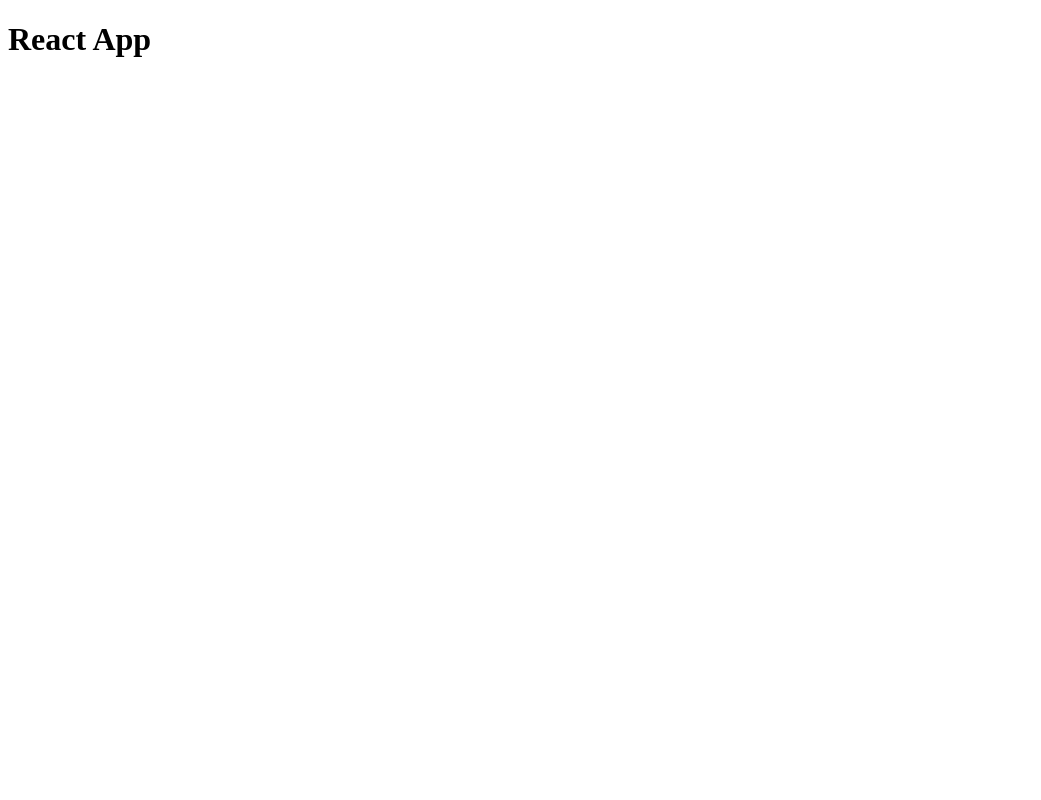
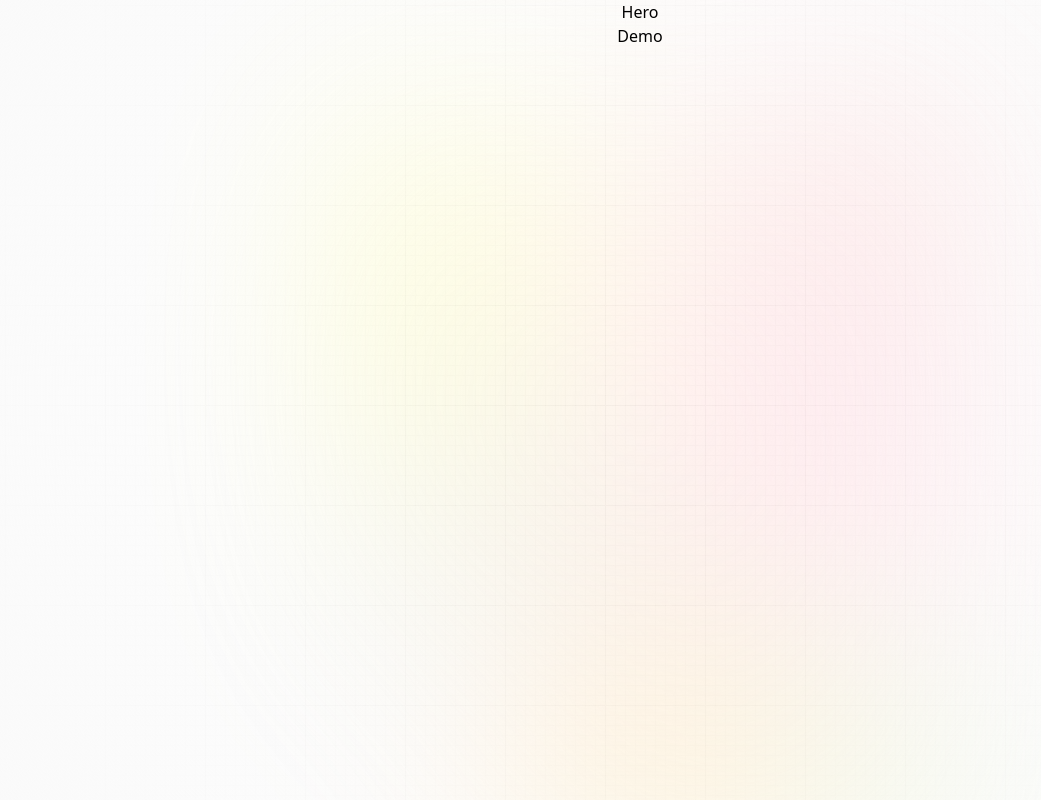
Before and after one commit to MariusTanase/AI-Summarizer, a React (Vite) app: page / in a window 1280 px wide. Shown: the whole page, without its empty margins (0-1041 px from the left). Built offline with nearby package versions, Linux system fonts and the light colour scheme; a web font is replaced by a local one.

Commit message:
Adding the components and custom tailwind classes

```diff
--- a/index.html
+++ b/index.html
@@ -9,8 +9,7 @@
   <link href="https://api.fontshare.com/v2/css?f[]=satoshi@1,900,700,500,300,400&display=swap" rel="stylesheet" />
   <link rel="preconnect" href="https://fonts.googleapis.com" />
   <link rel="preconnect" href="https://fonts.gstatic.com" crossorigin />
-  <link href="https://fonts.googleapis.com/css2?family=Inter:wght@100;200;300;400;500;600;700;800;900&display=swap"
-    rel="stylesheet" />
+  <link href="https://fonts.googleapis.com/css2?family=Inter:wght@100;200;300;400;500;600;700;800;900&display=swap" rel="stylesheet" />
 
 
   <title>Ai Summz</title>
--- a/src/App.css
+++ b/src/App.css
@@ -1,3 +1,115 @@
 @tailwind base;
 @tailwind components;
 @tailwind utilities;
+
+/*
+  Note: The styles for this gradient grid background is heavily inspired by the creator of (https://dub.sh) – all credits goes to them!
+*/
+
+.main {
+  width: 100vw;
+  min-height: 100vh;
+  position: fixed;
+  display: flex;
+  justify-content: center;
+  padding: 120px 24px 160px 24px;
+  pointer-events: none;
+}
+
+.main:before {
+  background: radial-gradient(circle, rgba(2, 0, 36, 0) 0, #fafafa 100%);
+  position: absolute;
+  content: "";
+  z-index: 2;
+  width: 100%;
+  height: 100%;
+  top: 0;
+}
+
+.main:after {
+  content: "";
+  background-image: url("/src/assets/grid.svg");
+  z-index: 1;
+  position: absolute;
+  width: 100%;
+  height: 100%;
+  top: 0;
+  opacity: 0.4;
+  filter: invert(1);
+}
+
+.gradient {
+  height: fit-content;
+  z-index: 3;
+  width: 100%;
+  max-width: 640px;
+  background-image: radial-gradient(
+      at 27% 37%,
+      hsla(215, 98%, 61%, 1) 0px,
+      transparent 0%
+    ),
+    radial-gradient(at 97% 21%, rgb(254, 114, 114) 0px, transparent 50%),
+    radial-gradient(at 52% 99%, rgb(253, 178, 58) 0px, transparent 50%),
+    radial-gradient(at 10% 29%, rgb(252, 249, 90) 0px, transparent 50%),
+    radial-gradient(at 97% 96%, rgb(190, 228, 149) 0px, transparent 50%),
+    radial-gradient(at 33% 50%, rgb(140, 146, 232) 0px, transparent 50%),
+    radial-gradient(at 79% 53%, rgb(210, 112, 234) 0px, transparent 50%);
+  position: absolute;
+  content: "";
+  min-height: 100%;
+  filter: blur(100px) saturate(150%);
+  top: 80px;
+  opacity: 0.15;
+}
+
+@media screen and (max-width: 640px) {
+  .main {
+    padding: 0;
+  }
+}
+
+/* Tailwind Styles */
+
+.app {
+  @apply relative z-10 flex justify-center items-center flex-col max-w-7xl mx-auto sm:px-16 px-6;
+}
+
+.black_btn {
+  @apply rounded-full border border-black bg-black py-1.5 px-5 text-sm text-white transition-all hover:bg-white hover:text-black;
+}
+
+.head_text {
+  @apply mt-5 text-5xl font-extrabold leading-[1.15] text-black sm:text-6xl text-center;
+}
+
+.orange_gradient {
+  @apply bg-gradient-to-r from-amber-500 via-orange-600 to-yellow-500 bg-clip-text text-transparent;
+}
+
+.desc {
+  @apply mt-5 text-lg text-gray-600 sm:text-xl text-center max-w-2xl;
+}
+
+.url_input {
+  @apply block w-full rounded-md border border-gray-200 bg-white py-2.5 pl-10 pr-12 text-sm shadow-lg font-satoshi font-medium focus:border-black focus:outline-none focus:ring-0;
+}
+
+.submit_btn {
+  @apply hover:border-gray-700 hover:text-gray-700 absolute inset-y-0 right-0 my-1.5 mr-1.5 flex w-10 items-center justify-center rounded border border-gray-200 font-sans text-sm font-medium text-gray-400;
+}
+
+.link_card {
+  @apply p-3 flex justify-start items-center flex-row bg-white border border-gray-200 gap-3 rounded-lg cursor-pointer;
+}
+
+.copy_btn {
+  @apply w-7 h-7 rounded-full bg-white/10 shadow-[inset_10px_-50px_94px_0_rgb(199,199,199,0.2)] backdrop-blur flex justify-center items-center cursor-pointer;
+}
+
+.blue_gradient {
+  @apply font-black bg-gradient-to-r from-blue-600 to-cyan-600 bg-clip-text text-transparent;
+}
+
+.summary_box {
+  @apply rounded-xl border border-gray-200 bg-white/20 shadow-[inset_10px_-50px_94px_0_rgb(199,199,199,0.2)] backdrop-blur p-4;
+}
--- a/src/App.tsx
+++ b/src/App.tsx
@@ -1,8 +1,22 @@
+import Hero from './components/Hero'
+import Demo from './components/Demo'
+
+import './App.css'
+
 const App = () => {
   return (
-    <div>
-        <h1>React App</h1>
-    </div>
+    <main>
+      <div className='main'>
+        <div className='gradient'>
+        </div>
+      </div>
+
+      <div className="app">
+        <Hero />
+        <Demo />
+      </div>
+
+    </main>
   )
 }
 
--- /dev/null
+++ b/src/components/Demo.tsx
@@ -0,0 +1,9 @@
+import React from 'react'
+
+const Demo = () => {
+  return (
+    <div>Demo</div>
+  )
+}
+
+export default Demo
--- /dev/null
+++ b/src/components/Hero.tsx
@@ -0,0 +1,7 @@
+const Hero = () => {
+  return (
+    <div>Hero</div>
+  )
+}
+
+export default Hero
```
